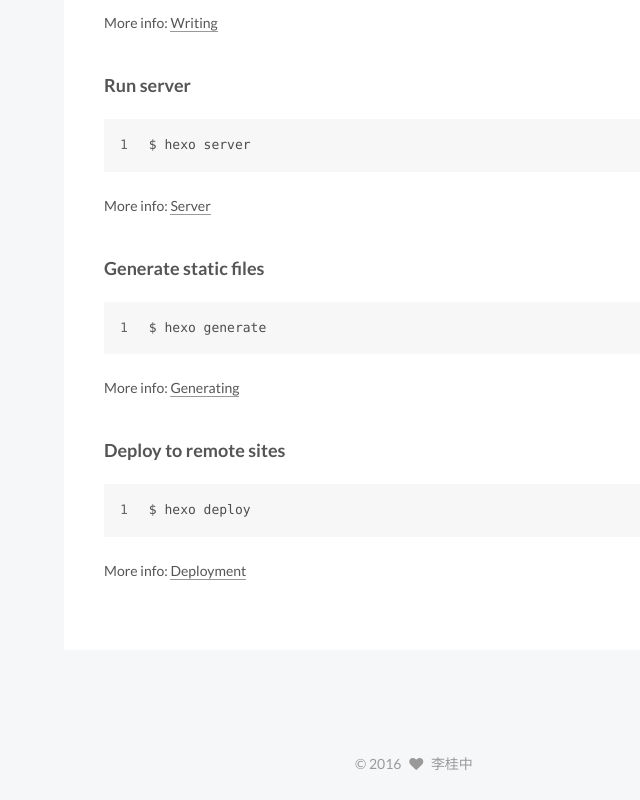
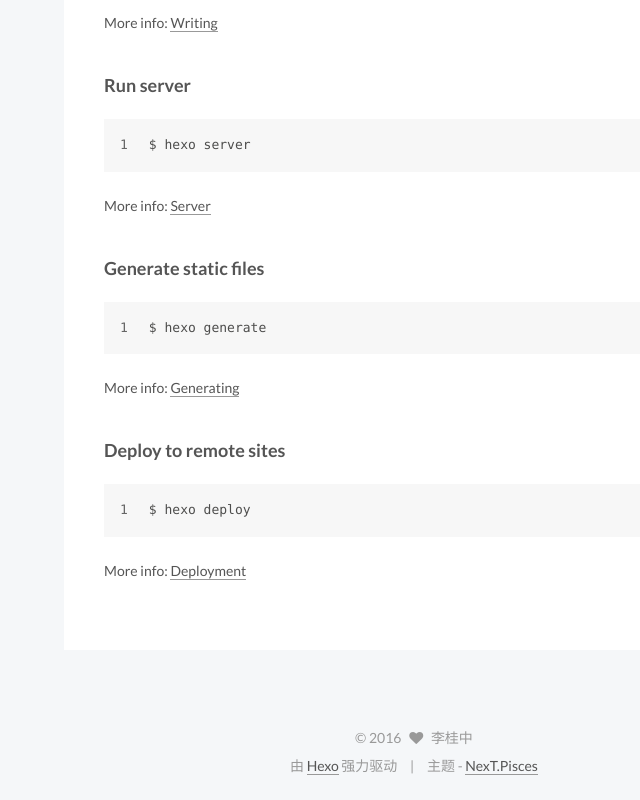
Before and after one commit to lgzaaron/lgzaaron, a plain HTML site: page index.html in a window 1280 px wide. Shown: the part 1574-2374 px from the top of the page, without its empty margins (356-996 px from the left). Drawn offline with Linux system fonts and the light colour scheme.

Commit message:
Site updated: 2016-03-20 16:58:24

```diff
--- a/index.html
+++ b/index.html
@@ -368,7 +368,7 @@
 
             <div class="post-gallery-row">
               <a class="post-gallery-img fancybox"
-                 href="http://temp.kmeitu.com/uploadfile//uploads/allimg/140122/1-140122093Q7.jpg" rel="gallery_cilxutukc0003vsvgo6uc6dfd"
+                 href="http://temp.kmeitu.com/uploadfile//uploads/allimg/140122/1-140122093Q7.jpg" rel="gallery_cim0btpot0003uwvg4cui1vp0"
                  itemscope itemtype="http://schema.org/ImageObject" itemprop="url">
                 <img src="http://temp.kmeitu.com/uploadfile//uploads/allimg/140122/1-140122093Q7.jpg" itemprop="contentUrl"/>
               </a>
@@ -684,7 +684,16 @@
   <span class="author" itemprop="copyrightHolder">李桂中</span>
 </div>
 
+<div class="powered-by">
+  由 <a class="theme-link" href="http://hexo.io">Hexo</a> 强力驱动
+</div>
 
+<div class="theme-info">
+  主题 -
+  <a class="theme-link" href="https://github.com/iissnan/hexo-theme-next">
+    NexT.Pisces
+  </a>
+</div>
 
 
 
```
Also changed, not shown: 2016/03/16/hello/index.html (+1 -1 lines).
